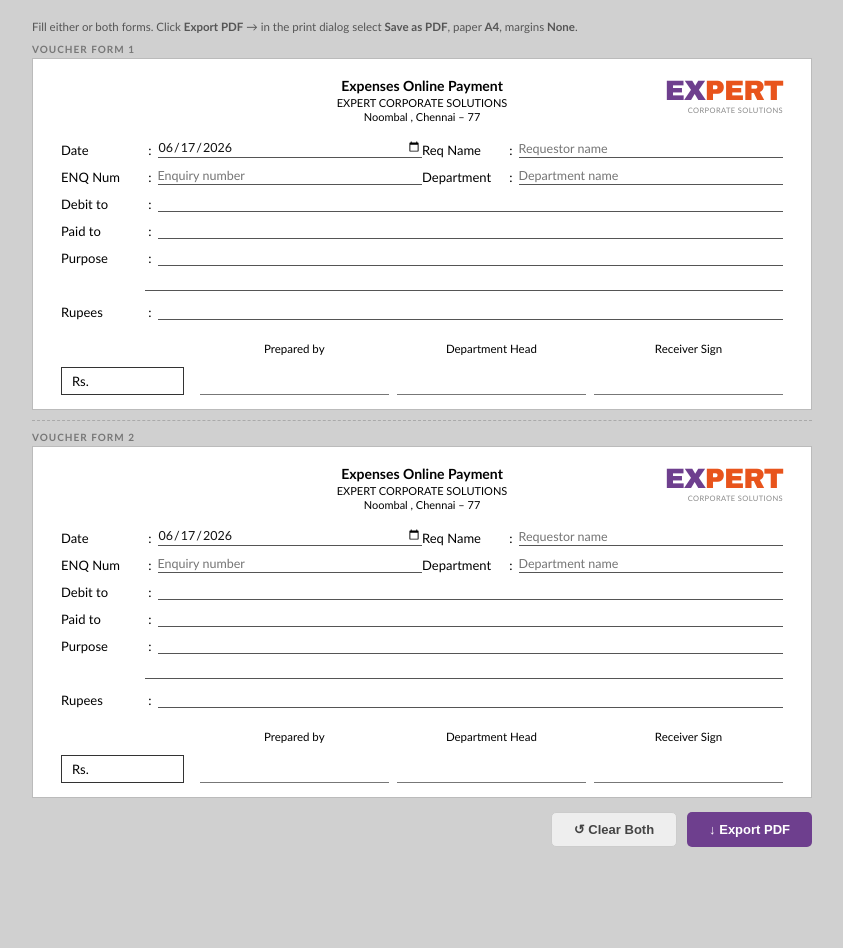
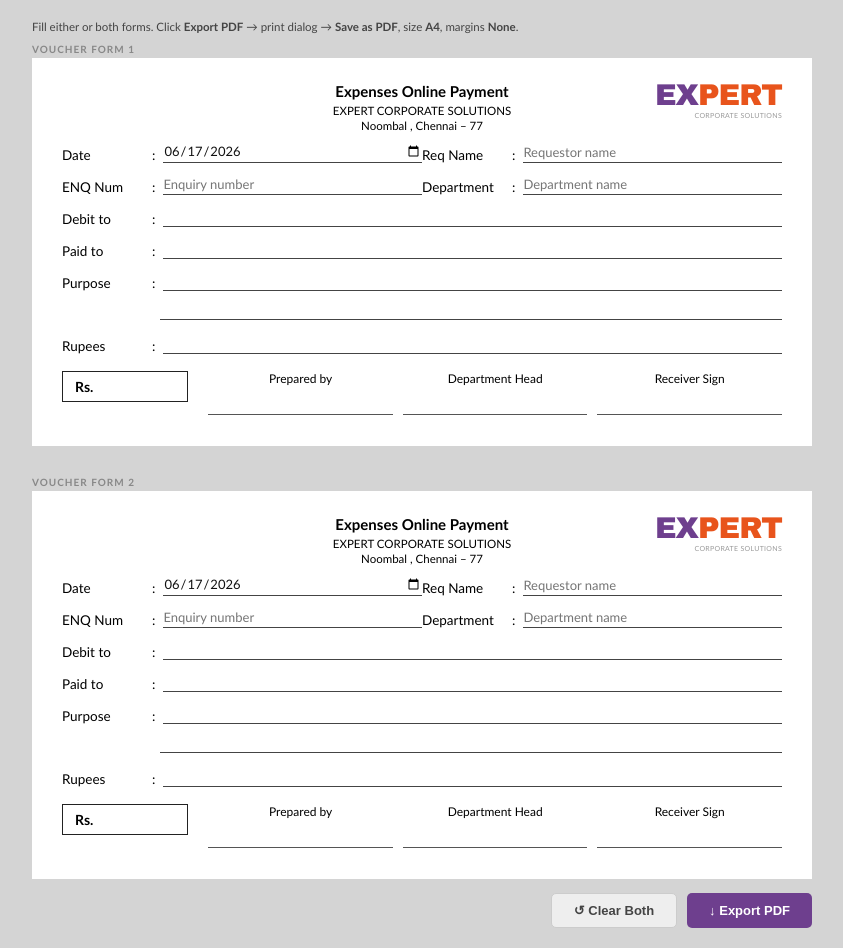
Before and after one commit to santhoshofficial91-png/Expert-Voucher, a plain HTML site: page index.html in a window 1280 px wide. Shown: the whole page, without its empty margins (218-1061 px from the left). Before the commit the page ends 867 px from the top, so only its background shows below. Drawn offline with Linux system fonts and the light colour scheme.

Commit message:
Add files via upload

```diff
--- a/index.html
+++ b/index.html
@@ -4,12 +4,13 @@
 <meta charset="UTF-8">
 <style>
 * { box-sizing: border-box; margin: 0; padding: 0; }
-body { font-family: 'Calibri', Arial, sans-serif; background: #d0d0d0; }
+body { font-family: 'Calibri', Arial, sans-serif; background: #d4d4d4; }
 
-/* ── SCREEN: preview wrapper ── */
+/* ── SCREEN WRAPPER ── */
 .screen-wrap { padding: 20px; max-width: 820px; margin: 0 auto; }
-.hint { font-size: 11.5px; color: #555; margin-bottom: 10px; }
-.voucher-label { font-size: 10px; font-weight: 700; color: #777; letter-spacing: 1px; text-transform: uppercase; margin-bottom: 3px; }
+.hint { font-size: 11.5px; color: #444; margin-bottom: 10px; }
+.form-label { font-size: 10px; font-weight: 700; color: #888; letter-spacing: 1px; text-transform: uppercase; margin-bottom: 3px; }
+.screen-gap { height: 30px; }
 .btn-row { display: flex; gap: 10px; margin-top: 14px; justify-content: flex-end; }
 .btn { padding: 9px 22px; border-radius: 5px; font-size: 13px; font-weight: 600; cursor: pointer; border: none; }
 .btn-reset { background: #eee; color: #444; border: 1px solid #ccc; }
@@ -17,158 +18,155 @@
 .btn-export { background: #6E3F8E; color: #fff; }
 .btn-export:hover { background: #5a3375; }
 .err-msg { font-size: 11.5px; color: #c00; text-align: right; margin-top: 6px; display: none; }
-.screen-divider { border: none; border-top: 1.5px dashed #aaa; margin: 10px 0; }
 
-/* ── VOUCHER CARD (screen) ── */
-.voucher {
-  background: #fff;
-  border: 1px solid #bbb;
-  padding: 18px 28px 14px;
+/* ── VOUCHER (no border, matches PDF) ── */
+.voucher { background: #fff; padding: 22px 30px 16px; }
+
+/* ── HEADER: title + logo side by side ── */
+.hdr {
+  display: flex;
+  justify-content: space-between;
+  align-items: flex-start;
+  margin-bottom: 2px;
 }
+.hdr-center { text-align: center; flex: 1; padding-top: 2px; }
+.hdr-center .title { font-size: 15px; font-weight: 700; margin-bottom: 4px; }
+.hdr-center .company { font-size: 11.5px; margin-bottom: 2px; }
+.hdr-center .addr { font-size: 11.5px; }
+.hdr-right { width: 130px; text-align: right; flex-shrink: 0; }
+.hdr-left { width: 130px; flex-shrink: 0; }
 
-/* ── HEADER ── */
-.hdr { display: flex; justify-content: space-between; align-items: flex-start; margin-bottom: 10px; }
-.hdr-center { text-align: center; flex: 1; }
-.hdr-center .title { font-size: 14px; font-weight: 700; margin-bottom: 2px; }
-.hdr-center .company { font-size: 11px; margin-bottom: 1px; }
-.hdr-center .addr { font-size: 11px; }
-.hdr-right { width: 120px; text-align: right; }
-.hdr-left { width: 120px; }
+/* EXPERT logo — matches image: E(purple) X(purple+orange split) PERT(orange) */
+.elogo {
+  font-size: 30px; font-weight: 900;
+  font-family: 'Arial Black', Arial, sans-serif;
+  line-height: 1; letter-spacing: -1px; text-align: right;
+}
+.elogo .ep { color: #6E3F8E; }
+.elogo .eo { color: #E8541C; }
+.logo-sub { font-size: 7px; color: #999; text-align: right; letter-spacing: 0.3px; margin-top: 1px; }
 
-/* EXPERT logo */
-.expert-logo { font-size: 28px; font-weight: 900; font-family: 'Arial Black', Arial, sans-serif; line-height: 1; letter-spacing: -1px; }
-.expert-logo .e  { color: #6E3F8E; }
-.expert-logo .x  { color: #6E3F8E; }
-.expert-logo .xo { color: #E8541C; }
-.expert-logo .pert { color: #E8541C; }
-.logo-sub { font-size: 7.5px; color: #888; letter-spacing: 0.4px; text-align: right; margin-top: 1px; }
+/* ── FIELD ROWS ── */
+.row2 { display: grid; grid-template-columns: 1fr 1fr; }
 
-/* ── FIELDS ── */
-.row2 { display: grid; grid-template-columns: 1fr 1fr; }
-.fw { display: flex; align-items: flex-end; padding: 6px 0 4px; }
-.fw .lbl { font-size: 13px; min-width: 82px; white-space: nowrap; }
-.fw .col { font-size: 13px; margin: 0 6px 0 2px; }
+.fw { display: flex; align-items: flex-end; padding: 8px 0 5px; }
+.fw .lbl { font-size: 13.5px; min-width: 88px; white-space: nowrap; }
+.fw .col { font-size: 13.5px; margin: 0 8px 0 2px; }
 .fw input {
-  border: none; border-bottom: 1px solid #555;
+  border: none; border-bottom: 1px solid #444;
   outline: none; background: transparent;
-  font-size: 12.5px; color: #111; flex: 1;
-  font-family: inherit; padding-bottom: 1px;
+  font-size: 13px; color: #111; flex: 1;
+  font-family: inherit; padding-bottom: 2px;
 }
 .fw.full { grid-column: 1 / -1; }
 .fw.full input { width: 100%; }
 
-/* purpose 2nd line */
-.pw2 { display: flex; align-items: flex-end; padding: 4px 0 4px; }
-.pw2 input {
-  border: none; border-bottom: 1px solid #555;
+/* purpose 2nd continuation line */
+.p2 { display: flex; align-items: flex-end; padding: 5px 0 5px; }
+.p2 input {
+  border: none; border-bottom: 1px solid #444;
   outline: none; background: transparent;
-  font-size: 12.5px; color: #111; flex: 1;
-  font-family: inherit; padding-bottom: 1px;
-  margin-left: 84px;
+  font-size: 13px; color: #111; flex: 1;
+  font-family: inherit; padding-bottom: 2px;
+  margin-left: 98px;
 }
 
-/* rupees words */
-.rw-wrap { display: flex; align-items: flex-end; padding: 5px 0 4px; grid-column: 1/-1; }
-.rw-wrap .lbl { font-size: 13px; min-width: 82px; }
-.rw-wrap .col { font-size: 13px; margin: 0 6px 0 2px; }
+/* rupees words line */
+.rw { display: flex; align-items: flex-end; padding: 8px 0 5px; grid-column: 1/-1; }
+.rw .lbl { font-size: 13.5px; min-width: 88px; }
+.rw .col { font-size: 13.5px; margin: 0 8px 0 2px; }
 .rw-text {
-  border-bottom: 1px solid #555; flex: 1;
-  font-size: 12.5px; font-style: italic; color: #111;
-  padding-bottom: 1px; min-height: 20px;
+  border-bottom: 1px solid #444; flex: 1;
+  font-size: 13px; font-style: italic; color: #111;
+  padding-bottom: 2px; min-height: 21px;
 }
 
-/* ── BOTTOM ── */
-.bottom { display: flex; align-items: flex-end; margin-top: 10px; padding-top: 8px; }
+/* ── BOTTOM: Rs box + signatures ── */
+.bottom { display: flex; align-items: flex-start; margin-top: 12px; }
 .rs-box {
-  border: 1.5px solid #333; padding: 5px 10px;
-  font-size: 13px; min-width: 110px;
-  margin-right: 16px; display: flex; align-items: center; gap: 4px;
-  white-space: nowrap;
+  border: 1.5px solid #222; padding: 6px 12px;
+  font-size: 14px; font-weight: 600;
+  min-width: 115px; margin-right: 20px;
+  display: flex; align-items: center; gap: 4px;
+  white-space: nowrap; flex-shrink: 0;
 }
 .rs-box input {
-  border: none; outline: none; font-size: 13px;
-  width: 80px; background: transparent; font-family: inherit;
+  border: none; outline: none; font-size: 14px;
+  width: 78px; background: transparent;
+  font-family: inherit; font-weight: 400;
 }
-.sigs { display: grid; grid-template-columns: 1fr 1fr 1fr; flex: 1; gap: 0 8px; }
+.sigs { display: grid; grid-template-columns: 1fr 1fr 1fr; flex: 1; gap: 0 10px; }
 .sc { text-align: center; }
-.sc .slbl { font-size: 11.5px; display: block; margin-bottom: 20px; }
+.sc .slbl { font-size: 12px; display: block; margin-bottom: 28px; }
+.sc .sline {
+  border-top: 1px solid #555;
+  padding-top: 3px; font-size: 11px;
+  text-align: center; min-height: 16px;
+}
 .sc input {
-  border: none; border-bottom: 1px solid #777;
-  outline: none; width: 100%; text-align: center;
-  font-size: 11px; background: transparent; font-family: inherit; padding-bottom: 1px;
+  border: none; border-bottom: none; outline: none;
+  width: 100%; text-align: center; font-size: 11px;
+  background: transparent; font-family: inherit;
+  display: none;
 }
 
-/* error highlight */
+/* error */
 .err input, .err .rw-text { border-bottom-color: #c00 !important; }
 .err .lbl { color: #c00 !important; }
 
 /* ── PRINT ── */
 @media print {
   * { -webkit-print-color-adjust: exact !important; print-color-adjust: exact !important; }
-
-  @page {
-    size: A4 portrait;
-    margin: 12mm 14mm;
-  }
+  @page { size: A4 portrait; margin: 14mm 16mm; }
 
   body { background: #fff !important; }
+  .screen-wrap { padding: 0; max-width: 100%; }
+  .hint, .form-label, .btn-row, .err-msg { display: none !important; }
 
-  .screen-wrap { padding: 0; max-width: 100%; }
-  .hint, .voucher-label, .btn-row, .err-msg, .screen-divider { display: none !important; }
-
-  /* Two vouchers fill the A4 page evenly */
-  .vouchers-wrap {
+  /* Two vouchers stacked, gap between = dashed line area */
+  .page-wrap {
     display: flex;
     flex-direction: column;
-    height: calc(297mm - 24mm); /* page height minus margins */
-    gap: 0;
+    min-height: calc(297mm - 28mm);
   }
 
   .voucher {
     flex: 1;
-    border: 1px solid #999;
-    padding: 14px 22px 10px;
-    display: flex;
-    flex-direction: column;
-    justify-content: space-between;
+    padding: 14px 20px 12px;
+    background: #fff !important;
   }
 
-  .print-divider {
+  .screen-gap { display: none !important; }
+
+  .print-sep {
     display: block !important;
     border: none;
-    border-top: 2px dashed #aaa;
+    border-top: 1.5px dashed #bbb;
+    margin: 0;
     flex-shrink: 0;
-    height: 8mm;
-    margin: 0;
   }
 
-  .expert-logo { font-size: 26px; }
-  .hdr-center .title { font-size: 13px; }
-  .hdr-center .company { font-size: 10.5px; }
-  .hdr-center .addr { font-size: 10.5px; }
-  .fw .lbl, .rw-wrap .lbl { font-size: 12px; }
-  .fw input, .pw2 input, .rw-text { font-size: 11.5px; }
-  .sc .slbl { font-size: 11px; }
-
-  .expert-logo .e  { color: #6E3F8E !important; }
-  .expert-logo .x  { color: #6E3F8E !important; }
-  .expert-logo .xo { color: #E8541C !important; }
-  .expert-logo .pert { color: #E8541C !important; }
+  .elogo { font-size: 28px; }
+  .elogo .ep { color: #6E3F8E !important; }
+  .elogo .eo { color: #E8541C !important; }
+  .fw .lbl, .rw .lbl { font-size: 12.5px; }
+  .fw input, .p2 input, .rw-text { font-size: 12px; }
+  .hdr-center .title { font-size: 14px; }
+  .hdr-center .company, .hdr-center .addr { font-size: 11px; }
 }
-.print-divider { display: none; }
-.vouchers-wrap { display: contents; }
+.print-sep { display: none; }
+.page-wrap { display: contents; }
 </style>
 </head>
 <body>
 <div class="screen-wrap">
-  <div class="hint">Fill either or both forms. Click <strong>Export PDF</strong> → in the print dialog select <strong>Save as PDF</strong>, paper <strong>A4</strong>, margins <strong>None</strong>.</div>
+  <div class="hint">Fill either or both forms. Click <strong>Export PDF</strong> → print dialog → <strong>Save as PDF</strong>, size <strong>A4</strong>, margins <strong>None</strong>.</div>
 
-  <div class="vouchers-wrap">
+  <div class="page-wrap">
 
-    <!-- FORM 1 -->
-    <div class="voucher-label">Voucher Form 1</div>
+    <!-- ── FORM 1 ── -->
+    <div class="form-label">Voucher Form 1</div>
     <div class="voucher" id="voucher1">
-      <div>
       <div class="hdr">
         <div class="hdr-left"></div>
         <div class="hdr-center">
@@ -177,52 +175,52 @@
           <div class="addr">Noombal , Chennai &ndash; 77</div>
         </div>
         <div class="hdr-right">
-            <div class="expert-logo"><span class="e">E</span><span class="x">X</span><span class="xo">&#8203;</span><span class="pert">PERT</span></div>
+          <div class="elogo"><span class="ep">EX</span><span class="eo">PERT</span></div>
           <div class="logo-sub">CORPORATE SOLUTIONS</div>
         </div>
       </div>
 
       <div class="row2">
-          <div class="fw" id="e1-date"><span class="lbl">Date</span><span class="col">&nbsp;:</span><input type="date" id="v1-date"/></div>
-          <div class="fw" id="e1-reqname"><span class="lbl">Req Name</span><span class="col">&nbsp;:</span><input type="text" id="v1-reqname" placeholder="Requestor name"/></div>
+        <div class="fw" id="e1-date"><span class="lbl">Date</span><span class="col">:</span><input type="date" id="v1-date"/></div>
+        <div class="fw" id="e1-reqname"><span class="lbl">Req Name</span><span class="col">:</span><input type="text" id="v1-reqname" placeholder="Requestor name"/></div>
       </div>
       <div class="row2">
-          <div class="fw" id="e1-enq"><span class="lbl">ENQ Num</span><span class="col">&nbsp;:</span><input type="text" id="v1-enq" placeholder="Enquiry number"/></div>
-          <div class="fw" id="e1-dept"><span class="lbl">Department</span><span class="col">&nbsp;:</span><input type="text" id="v1-dept" placeholder="Department name"/></div>
+        <div class="fw" id="e1-enq"><span class="lbl">ENQ Num</span><span class="col">:</span><input type="text" id="v1-enq" placeholder="Enquiry number"/></div>
+        <div class="fw" id="e1-dept"><span class="lbl">Department</span><span class="col">:</span><input type="text" id="v1-dept" placeholder="Department name"/></div>
       </div>
       <div class="row2">
-          <div class="fw full" id="e1-debit"><span class="lbl">Debit to</span><span class="col">&nbsp;:</span><input type="text" id="v1-debit"/></div>
+        <div class="fw full" id="e1-debit"><span class="lbl">Debit to</span><span class="col">:</span><input type="text" id="v1-debit"/></div>
       </div>
       <div class="row2">
-          <div class="fw full" id="e1-paidto"><span class="lbl">Paid to</span><span class="col">&nbsp;:</span><input type="text" id="v1-paidto"/></div>
+        <div class="fw full" id="e1-paidto"><span class="lbl">Paid to</span><span class="col">:</span><input type="text" id="v1-paidto"/></div>
       </div>
       <div class="row2">
-          <div class="fw full" id="e1-purpose"><span class="lbl">Purpose</span><span class="col">&nbsp;:</span><input type="text" id="v1-purpose1"/></div>
+        <div class="fw full" id="e1-purpose"><span class="lbl">Purpose</span><span class="col">:</span><input type="text" id="v1-purpose1"/></div>
       </div>
-        <div class="pw2"><input type="text" id="v1-purpose2"/></div>
+      <div class="p2"><input type="text" id="v1-purpose2"/></div>
       <div class="row2">
-          <div class="rw-wrap" id="e1-rupees"><span class="lbl">Rupees</span><span class="col">&nbsp;:</span><div class="rw-text" id="v1-words">&#160;</div></div>
+        <div class="rw" id="e1-rupees"><span class="lbl">Rupees</span><span class="col">:</span><div class="rw-text" id="v1-words">&#160;</div></div>
       </div>
-      </div>
+
       <div class="bottom">
         <div class="rs-box">Rs. <input type="number" id="v1-rsbox" min="0" step="0.01" oninput="updateWords(1)"/></div>
         <div class="sigs">
-          <div class="sc"><span class="slbl">Prepared by</span><input type="text" id="v1-prepby"/></div>
-          <div class="sc"><span class="slbl">Department Head</span><input type="text" id="v1-depthead"/></div>
-          <div class="sc"><span class="slbl">Receiver Sign</span><input type="text" id="v1-rcvsign"/></div>
+          <div class="sc"><span class="slbl">Prepared by</span><div class="sline"></div></div>
+          <div class="sc"><span class="slbl">Department Head</span><div class="sline"></div></div>
+          <div class="sc"><span class="slbl">Receiver Sign</span><div class="sline"></div></div>
         </div>
       </div>
     </div>
 
-    <!-- print dashed divider -->
-    <hr class="print-divider">
+    <!-- dashed separator (print only) -->
+    <hr class="print-sep">
 
-    <div class="screen-divider"></div>
+    <!-- screen gap -->
+    <div class="screen-gap"></div>
 
-    <!-- FORM 2 -->
-    <div class="voucher-label">Voucher Form 2</div>
+    <!-- ── FORM 2 ── -->
+    <div class="form-label">Voucher Form 2</div>
     <div class="voucher" id="voucher2">
-      <div>
       <div class="hdr">
         <div class="hdr-left"></div>
         <div class="hdr-center">
@@ -231,44 +229,44 @@
           <div class="addr">Noombal , Chennai &ndash; 77</div>
         </div>
         <div class="hdr-right">
-            <div class="expert-logo"><span class="e">E</span><span class="x">X</span><span class="xo">&#8203;</span><span class="pert">PERT</span></div>
+          <div class="elogo"><span class="ep">EX</span><span class="eo">PERT</span></div>
           <div class="logo-sub">CORPORATE SOLUTIONS</div>
         </div>
       </div>
 
       <div class="row2">
-          <div class="fw" id="e2-date"><span class="lbl">Date</span><span class="col">&nbsp;:</span><input type="date" id="v2-date"/></div>
-          <div class="fw" id="e2-reqname"><span class="lbl">Req Name</span><span class="col">&nbsp;:</span><input type="text" id="v2-reqname" placeholder="Requestor name"/></div>
+        <div class="fw" id="e2-date"><span class="lbl">Date</span><span class="col">:</span><input type="date" id="v2-date"/></div>
+        <div class="fw" id="e2-reqname"><span class="lbl">Req Name</span><span class="col">:</span><input type="text" id="v2-reqname" placeholder="Requestor name"/></div>
       </div>
       <div class="row2">
-          <div class="fw" id="e2-enq"><span class="lbl">ENQ Num</span><span class="col">&nbsp;:</span><input type="text" id="v2-enq" placeholder="Enquiry number"/></div>
-          <div class="fw" id="e2-dept"><span class="lbl">Department</span><span class="col">&nbsp;:</span><input type="text" id="v2-dept" placeholder="Department name"/></div>
+        <div class="fw" id="e2-enq"><span class="lbl">ENQ Num</span><span class="col">:</span><input type="text" id="v2-enq" placeholder="Enquiry number"/></div>
+        <div class="fw" id="e2-dept"><span class="lbl">Department</span><span class="col">:</span><input type="text" id="v2-dept" placeholder="Department name"/></div>
       </div>
       <div class="row2">
-          <div class="fw full" id="e2-debit"><span class="lbl">Debit to</span><span class="col">&nbsp;:</span><input type="text" id="v2-debit"/></div>
+        <div class="fw full" id="e2-debit"><span class="lbl">Debit to</span><span class="col">:</span><input type="text" id="v2-debit"/></div>
       </div>
       <div class="row2">
-          <div class="fw full" id="e2-paidto"><span class="lbl">Paid to</span><span class="col">&nbsp;:</span><input type="text" id="v2-paidto"/></div>
+        <div class="fw full" id="e2-paidto"><span class="lbl">Paid to</span><span class="col">:</span><input type="text" id="v2-paidto"/></div>
       </div>
       <div class="row2">
-          <div class="fw full" id="e2-purpose"><span class="lbl">Purpose</span><span class="col">&nbsp;:</span><input type="text" id="v2-purpose1"/></div>
+        <div class="fw full" id="e2-purpose"><span class="lbl">Purpose</span><span class="col">:</span><input type="text" id="v2-purpose1"/></div>
       </div>
-        <div class="pw2"><input type="text" id="v2-purpose2"/></div>
+      <div class="p2"><input type="text" id="v2-purpose2"/></div>
       <div class="row2">
-          <div class="rw-wrap" id="e2-rupees"><span class="lbl">Rupees</span><span class="col">&nbsp;:</span><div class="rw-text" id="v2-words">&#160;</div></div>
+        <div class="rw" id="e2-rupees"><span class="lbl">Rupees</span><span class="col">:</span><div class="rw-text" id="v2-words">&#160;</div></div>
       </div>
-      </div>
+
       <div class="bottom">
         <div class="rs-box">Rs. <input type="number" id="v2-rsbox" min="0" step="0.01" oninput="updateWords(2)"/></div>
         <div class="sigs">
-          <div class="sc"><span class="slbl">Prepared by</span><input type="text" id="v2-prepby"/></div>
-          <div class="sc"><span class="slbl">Department Head</span><input type="text" id="v2-depthead"/></div>
-          <div class="sc"><span class="slbl">Receiver Sign</span><input type="text" id="v2-rcvsign"/></div>
+          <div class="sc"><span class="slbl">Prepared by</span><div class="sline"></div></div>
+          <div class="sc"><span class="slbl">Department Head</span><div class="sline"></div></div>
+          <div class="sc"><span class="slbl">Receiver Sign</span><div class="sline"></div></div>
         </div>
       </div>
     </div>
 
-  </div><!-- /vouchers-wrap -->
+  </div><!-- /page-wrap -->
 
   <div class="err-msg" id="errMsg">Please complete at least one form fully before exporting.</div>
   <div class="btn-row">
@@ -282,7 +280,7 @@
 document.getElementById('v2-date').value = new Date().toISOString().split('T')[0];
 
 const REQ = ['date','reqname','enq','dept','debit','paidto','purpose1','rsbox'];
-const ALL = ['reqname','enq','dept','debit','paidto','purpose1','purpose2','rsbox','prepby','depthead','rcvsign'];
+const ALL = ['reqname','enq','dept','debit','paidto','purpose1','purpose2','rsbox'];
 
 function numToWords(n) {
   if (!n || n <= 0) return '';
```
Lines whose indentation alone changed are shown as unchanged.
